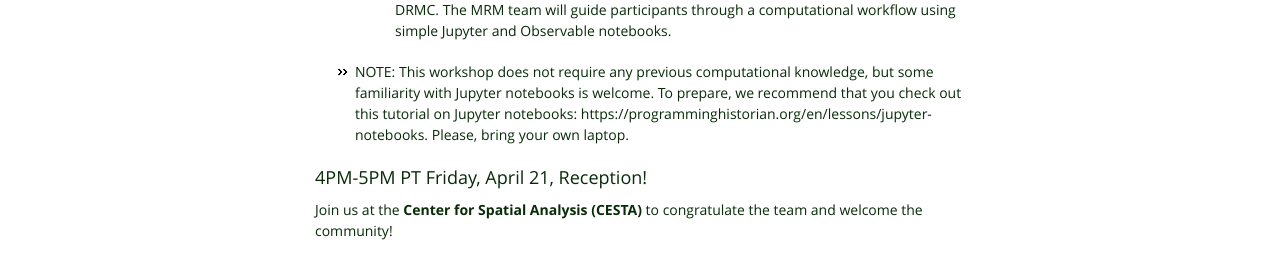
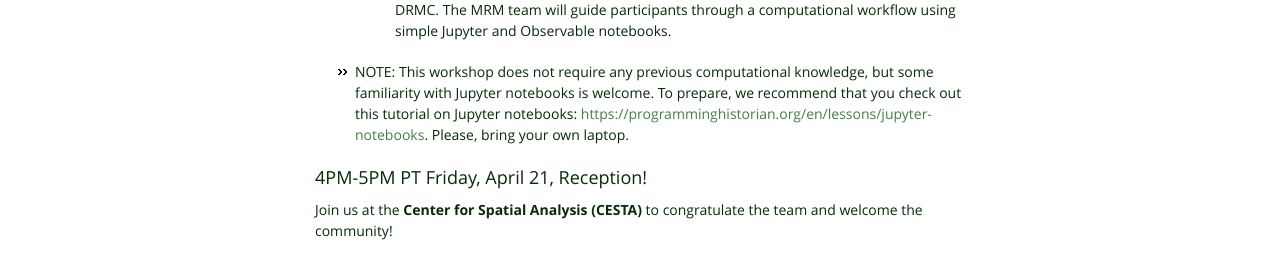
Before and after one commit to machines-reading-maps/machines-reading-maps.github.io, a Jekyll site: the page built from summit-2023.md, in a window 1280 px wide and 900 px high, scrolled down 2106 px. Shown: the part 549-828 px from the top of the window. Built offline with Jekyll 4.4.1, drawn with Linux system fonts in a browser that asks for light colours; our own code applies the rules of GitHub Pages for plain Markdown files; part of the change alters nothing that is shown.

```diff
--- a/summit-2023.md
+++ b/summit-2023.md
@@ -69,7 +69,7 @@ Search within maps! Visualize and analyze data automatically identified on maps!
 - Part 2 Analyzing the dataset generated by *mapKurator*
    - The second half of the workshop, you will learn to navigate the corpus of map text, select a relevant sample, and then interrogate, visualize and compare within an open dataset that has been created by processing circa 60,000 georeferenced maps in the DRMC. The MRM team will guide participants through a computational workflow using simple Jupyter and Observable notebooks.
 
-- NOTE: This workshop does not require any previous computational knowledge, but some familiarity with Jupyter notebooks is welcome. To prepare, we recommend that you check out this tutorial on Jupyter notebooks: https://programminghistorian.org/en/lessons/jupyter-notebooks.
+- NOTE: This workshop does not require any previous computational knowledge, but some familiarity with Jupyter notebooks is welcome. To prepare, we recommend that you check out this tutorial on Jupyter notebooks: [https://programminghistorian.org/en/lessons/jupyter-notebooks](https://programminghistorian.org/en/lessons/jupyter-notebooks).
 Please, bring your own laptop.
 
 ###  4PM-5PM PT Friday, April 21, Reception!
```
